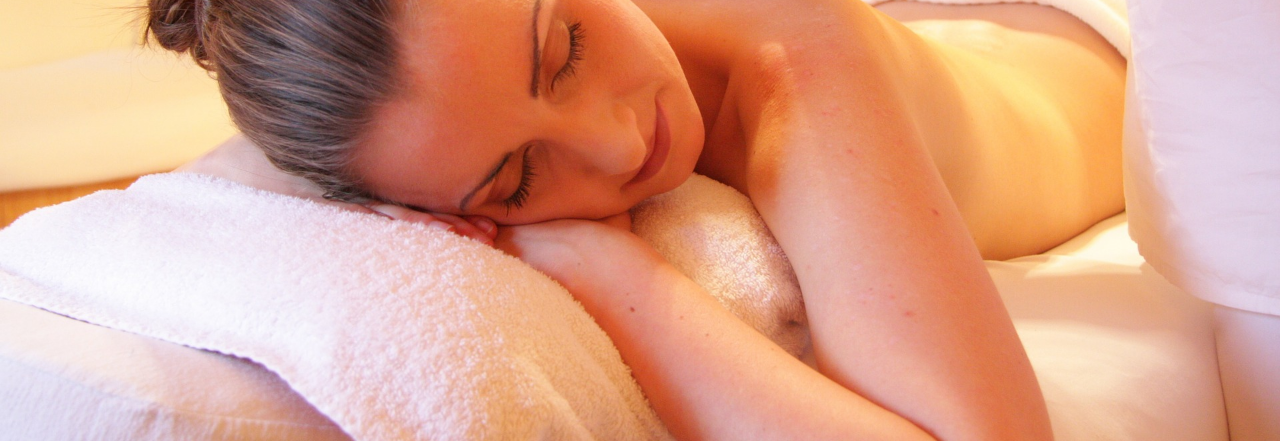
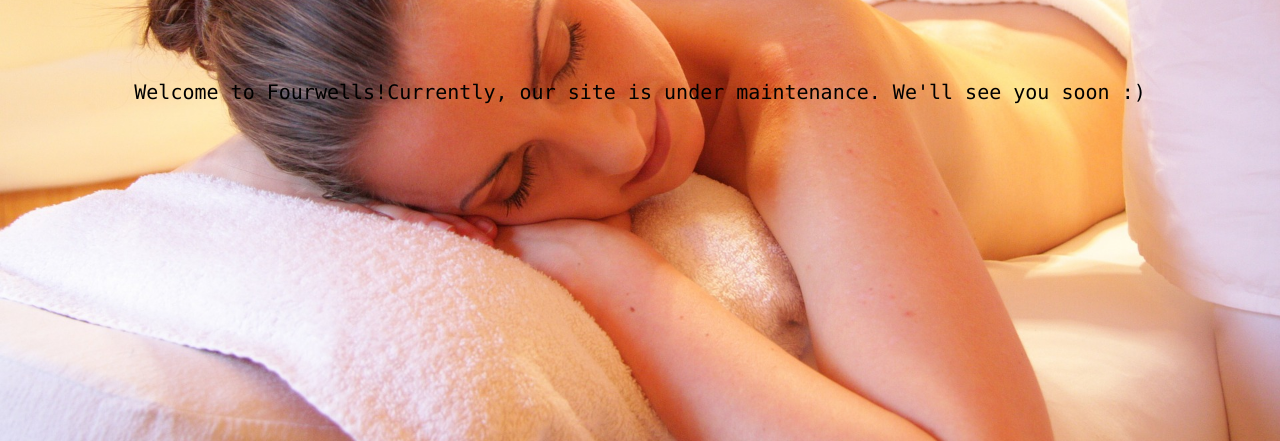
Before and after one commit to katiemacharia/Fourwells, a plain HTML site: page index.html in a window 1280 px wide. Shown: the part 359-800 px from the top of the page. Drawn offline with Linux system fonts and the light colour scheme; a web font is replaced by a local one.

Commit message:
Append a paragraph after a set time

```diff
--- a/css/style.css
+++ b/css/style.css
@@ -28,3 +28,9 @@ div#inner-header {
   font-family: 'Metamorphous', cursive;
   letter-spacing: 4px;
 }
+
+#coming-soon {
+  color: #000;
+  font-family: Menlo,Monaco,Consolas,"Courier New",monospace;
+  font-size: 20px;
+}
--- a/index.html
+++ b/index.html
@@ -35,6 +35,11 @@
           <h3> Keeping your wellness</h3>
         </div>
       </div><br>
+
+      <br>
+      <br>
+
+      <div id="coming-soon"></div>
     </div>
   </div>
 
--- a/js/index.js
+++ b/js/index.js
@@ -1,5 +1,17 @@
-window.onload = () => {
-  setTimeout(() => {
-    alert('hello');
-  }, 4000);
-}
+$(document).ready(function () {
+  // create a function that appends a paragraph to
+  // the div with coming-soon id
+  function addText() {
+    $("#coming-soon").append(
+      "<p>Welcome to Fourwells!Currently, our site is under maintenance. We'll see you soon :)</p>"
+    )
+  }
+  // when the window(page) loads, delay 4s then add the paragraph
+  // the styling and animations of the added div can be seen on style.css
+  window.onload = () => {
+    setTimeout(() => {
+      addText();
+    }, 4000); // 4000 ms => 4 seconds!
+  }
+
+})
```
